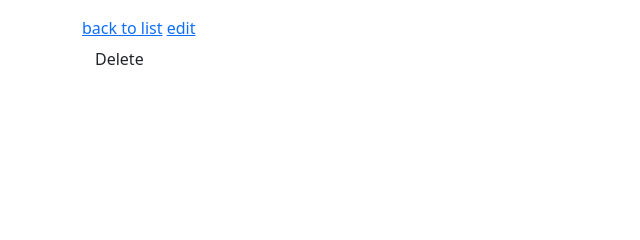
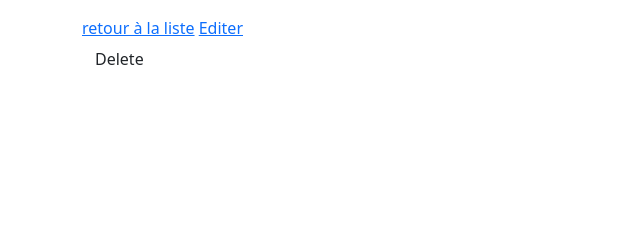
Before and after one commit to yaelchampclaux/Mediatheque, a Symfony app: template site/templates/auteur/show.html.twig in a window 1280 px wide. Shown: the part 235-475 px from the top of the page, without its empty margins (0-640 px from the left). Run offline with Twig, Linux system fonts and the light colour scheme; the template is opened without the code that fills it, so the values that code supplies are empty; some libraries are stand-ins or nearby versions.

Commit message:
Modifier les pages Auteur

```diff
--- a/site/templates/auteur/new.html.twig
+++ b/site/templates/auteur/new.html.twig
@@ -3,9 +3,9 @@
 {% block title %}New Auteur{% endblock %}
 
 {% block body %}
-    <h1>Create new Auteur</h1>
+    <h1>Créer un nouveau type d'auteur</h1>
 
     {{ include('auteur/_form.html.twig') }}
 
-    <a href="{{ path('app_auteur_index') }}">back to list</a>
+    <a href="{{ path('app_auteur_index') }}">retour à la liste</a>
 {% endblock %}
--- a/site/templates/auteur/show.html.twig
+++ b/site/templates/auteur/show.html.twig
@@ -22,9 +22,9 @@
         </tbody>
     </table>
 
-    <a href="{{ path('app_auteur_index') }}">back to list</a>
+    <a href="{{ path('app_auteur_index') }}">retour à la liste</a>
 
-    <a href="{{ path('app_auteur_edit', {'id': auteur.id}) }}">edit</a>
+    <a href="{{ path('app_auteur_edit', {'id': auteur.id}) }}">Editer</a>
 
     {{ include('auteur/_delete_form.html.twig') }}
 {% endblock %}
```
